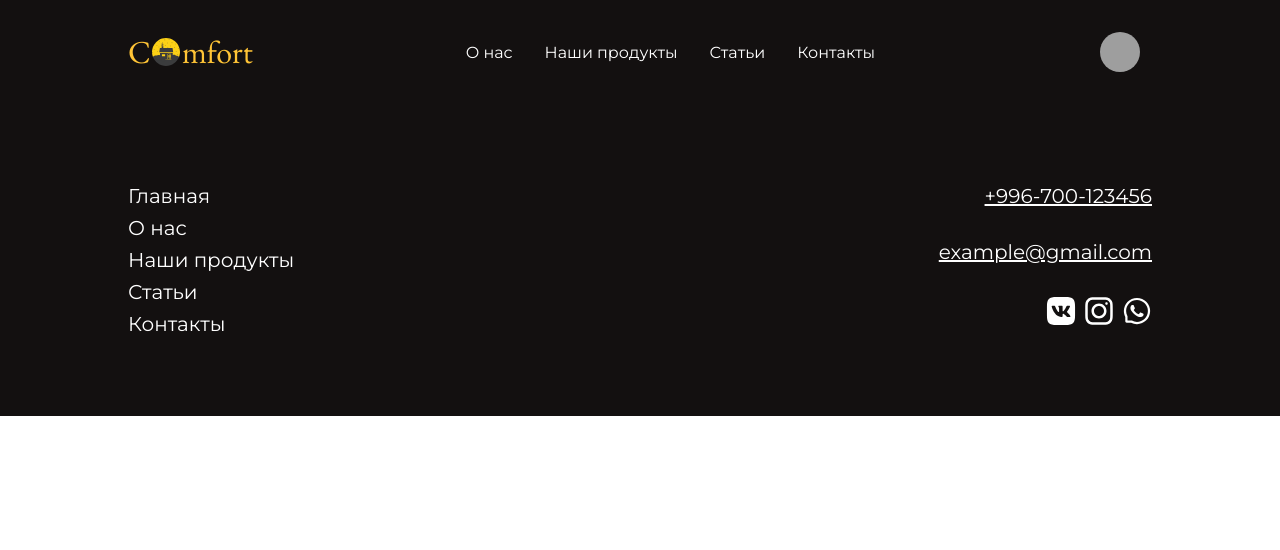
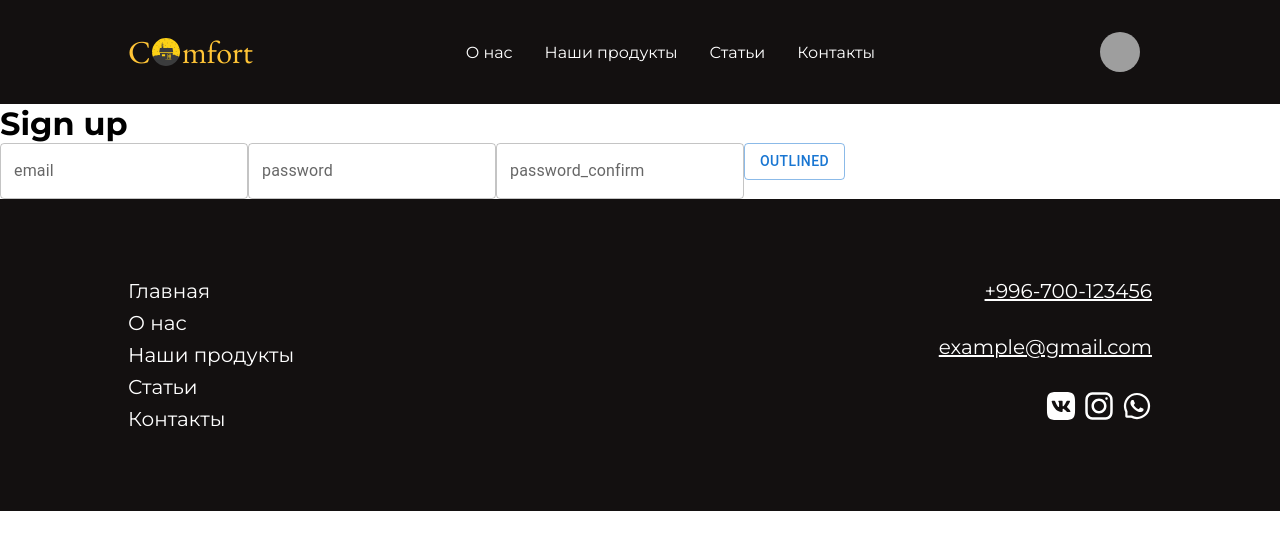
Before and after one commit to Kurul-afk/furniture-store, a React (Create React App) app: page /sign-up in a window 1280 px wide. Shown: the top 550 px of the page. Built offline with nearby package versions, Linux system fonts and the light colour scheme; grey boxes are pictures that could not be loaded.

Commit message:
i added db.json

```diff
--- /dev/null
+++ b/db.json
@@ -0,0 +1,5 @@
+{
+  "users": {},
+  "products": {},
+  "favorite": {}
+}
--- a/package.json
+++ b/package.json
@@ -14,7 +14,9 @@
     "@types/node": "^16.18.59",
     "@types/react": "^18.2.31",
     "@types/react-dom": "^18.2.14",
+    "axios": "^1.5.1",
     "firebase": "^10.5.0",
+    "json-server": "^0.17.4",
     "react": "^18.2.0",
     "react-dom": "^18.2.0",
     "react-hook-form": "^7.47.0",
--- a/src/App.tsx
+++ b/src/App.tsx
@@ -3,14 +3,17 @@ import Header from "./components/Header";
 import Routing from "./Routing";
 import Footer from "./components/Footer";
 import { BrowserRouter } from "react-router-dom";
+import AuthContextProvider from "./context/authContext";
 
 const App = () => {
   return (
-    <BrowserRouter>
-      <Header />
-      <Routing />
-      <Footer />
-    </BrowserRouter>
+    <AuthContextProvider>
+      <BrowserRouter>
+        <Header />
+        <Routing />
+        <Footer />
+      </BrowserRouter>
+    </AuthContextProvider>
   );
 };
 
--- a/src/Routing.tsx
+++ b/src/Routing.tsx
@@ -6,6 +6,8 @@ import ArticlesPage from "./pages/ArticlesPage";
 import Contacts from "./pages/Contacts";
 import OurWork from "./pages/OurWork";
 import ReviewsPage from "./pages/ReviewsPage";
+import SignUp from "./pages/SignUp";
+import SignIn from "./pages/SignIn";
 
 const Routing = () => {
   return (
@@ -16,6 +18,8 @@ const Routing = () => {
       <Route path="/contacts" element={<Contacts />} />
       <Route path="/our-work" element={<OurWork />} />
       <Route path="/reviews" element={<ReviewsPage />} />
+      <Route path="/sign-up" element={<SignUp />} />
+      <Route path="/sign-in" element={<SignIn />} />
     </Routes>
   );
 };
--- a/src/context/authContext/index.tsx
+++ b/src/context/authContext/index.tsx
@@ -1,11 +1,58 @@
-import React from 'react';
+import axios from "axios";
+import React, { ReactNode, createContext, useContext, useState } from "react";
 
-const authContext = () => {
-    return (
-        <div>
+interface authContextI {
+  currentUser: string;
+  error: string;
+  loading: boolean;
+  handleSignUp: any;
+}
 
-        </div>
-    );
+const initVal = {
+  currentUser: "",
+  error: "",
+  loading: false,
+  handleSignUp: () => {},
 };
 
-export default authContext;
+interface UserI {
+  email: string;
+  password: string;
+}
+
+const authContext = createContext<authContextI>(initVal);
+
+export const useAuthContext = () => {
+  return useContext(authContext);
+};
+
+const API = "http://localhost:8000";
+
+const AuthContextProvider = ({ children }: { children: ReactNode }) => {
+  const [currentUser, setCurrentUser] = useState<string>("");
+  const [error, setError] = useState<any>(null);
+  const [loading, setLoading] = useState<boolean>(false);
+
+  const handleSignUp = async (
+    user: UserI,
+    navigate: (value: string) => void
+  ) => {
+    setLoading(true);
+    try {
+      await axios.post(`${API}/users`, user);
+      navigate("/sign-in");
+    } catch (error) {
+      console.log(error);
+    } finally {
+      setLoading(false);
+    }
+  };
+
+  return (
+    <authContext.Provider value={{ currentUser, error, loading, handleSignUp }}>
+      {children}
+    </authContext.Provider>
+  );
+};
+
+export default AuthContextProvider;
--- a/src/pages/SignUp/index.tsx
+++ b/src/pages/SignUp/index.tsx
@@ -1,11 +1,84 @@
-import React from 'react';
+import { Button, TextField } from "@mui/material";
+import React from "react";
+import { Controller, useForm } from "react-hook-form";
+import { useNavigate } from "react-router-dom";
 
 const SignUp = () => {
-    return (
-        <div>
-            SignUp
-        </div>
-    );
+  const {
+    handleSubmit,
+    register,
+    control,
+    watch,
+    formState: { errors },
+  } = useForm();
+
+  const navigate = useNavigate();
+
+  const onSubmit = (data: any) => {};
+
+  const pwd = watch("password");
+
+  return (
+    <div>
+      <h1>Sign up</h1>
+      <form onSubmit={handleSubmit(onSubmit)}>
+        <Controller
+          control={control}
+          name="email"
+          rules={{ required: "Email is required" }}
+          render={({ field }) => (
+            <TextField
+              label="email"
+              error={!!errors.email}
+              helperText={errors.email?.message?.toString()}
+              {...register("email", {
+                pattern: {
+                  value: /^\w+([\.-]?\w+)*@\w+([\.-]?\w+)*(\.\w{2,3})+$/,
+                  message: "Entered value does not match email format",
+                },
+              })}
+              {...field}
+              type="text"
+            />
+          )}
+        />
+        <Controller
+          control={control}
+          name="password"
+          rules={{ required: "password is required" }}
+          render={({ field }) => (
+            <TextField
+              label="password"
+              error={!!errors.password}
+              helperText={errors.password?.message?.toString()}
+              {...field}
+              type="text"
+            />
+          )}
+        />
+        <Controller
+          control={control}
+          name="password_confirm"
+          rules={{ required: "password confirm is required" }}
+          render={({ field }) => (
+            <TextField
+              label="password_confirm"
+              error={!!errors.password_confirm}
+              helperText={errors.password_confirm?.message?.toString()}
+              {...field}
+              type="text"
+            />
+          )}
+        />
+        <Button variant="outlined" type="submit">
+          Outlined
+        </Button>
+      </form>
+    </div>
+  );
 };
 
 export default SignUp;
+// {
+//       <Button variant="outlined">Outlined</Button> */
+// }
```
Also changed, not shown: 1 other file (tests, documents, lock files or other folders).
